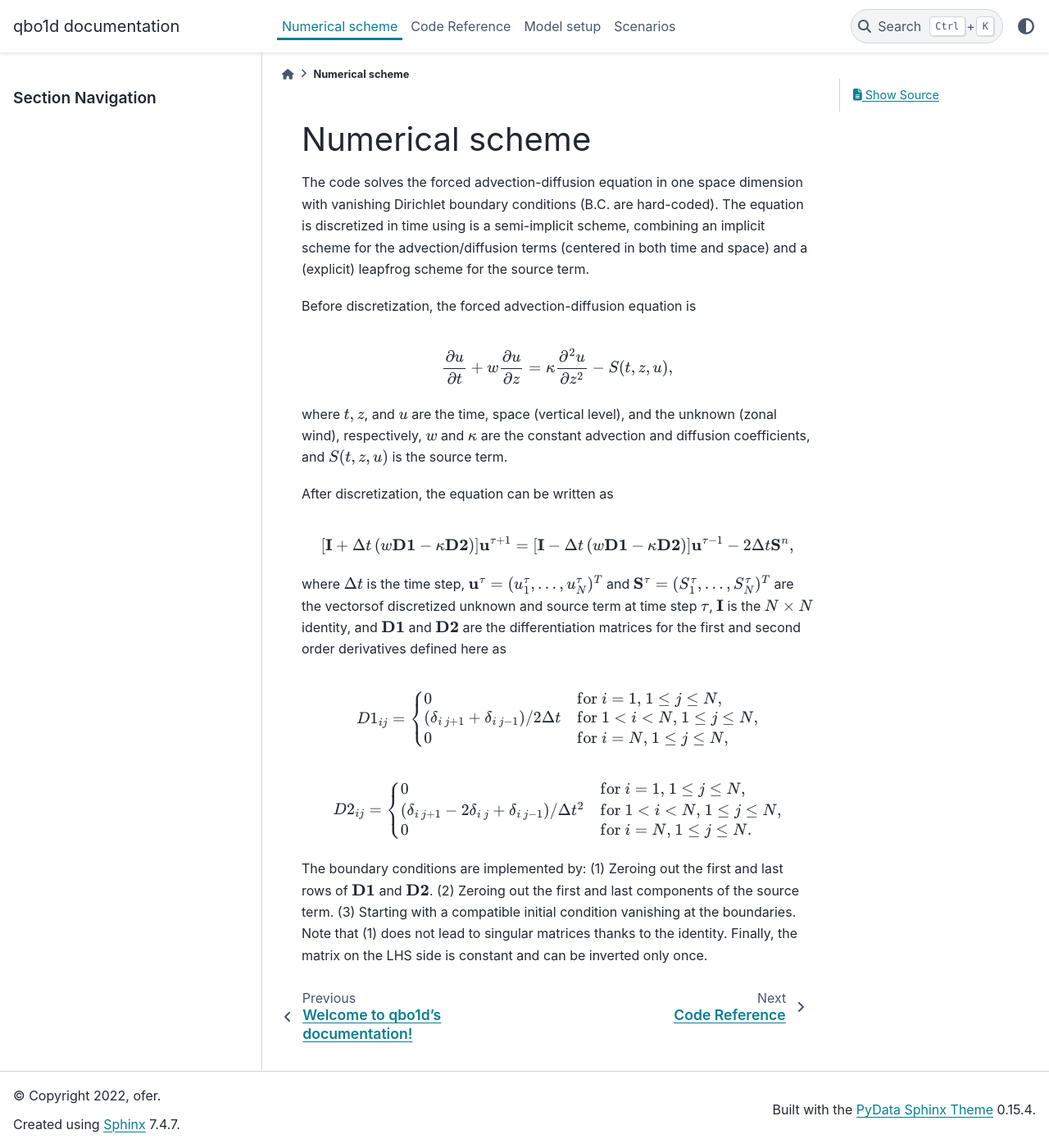
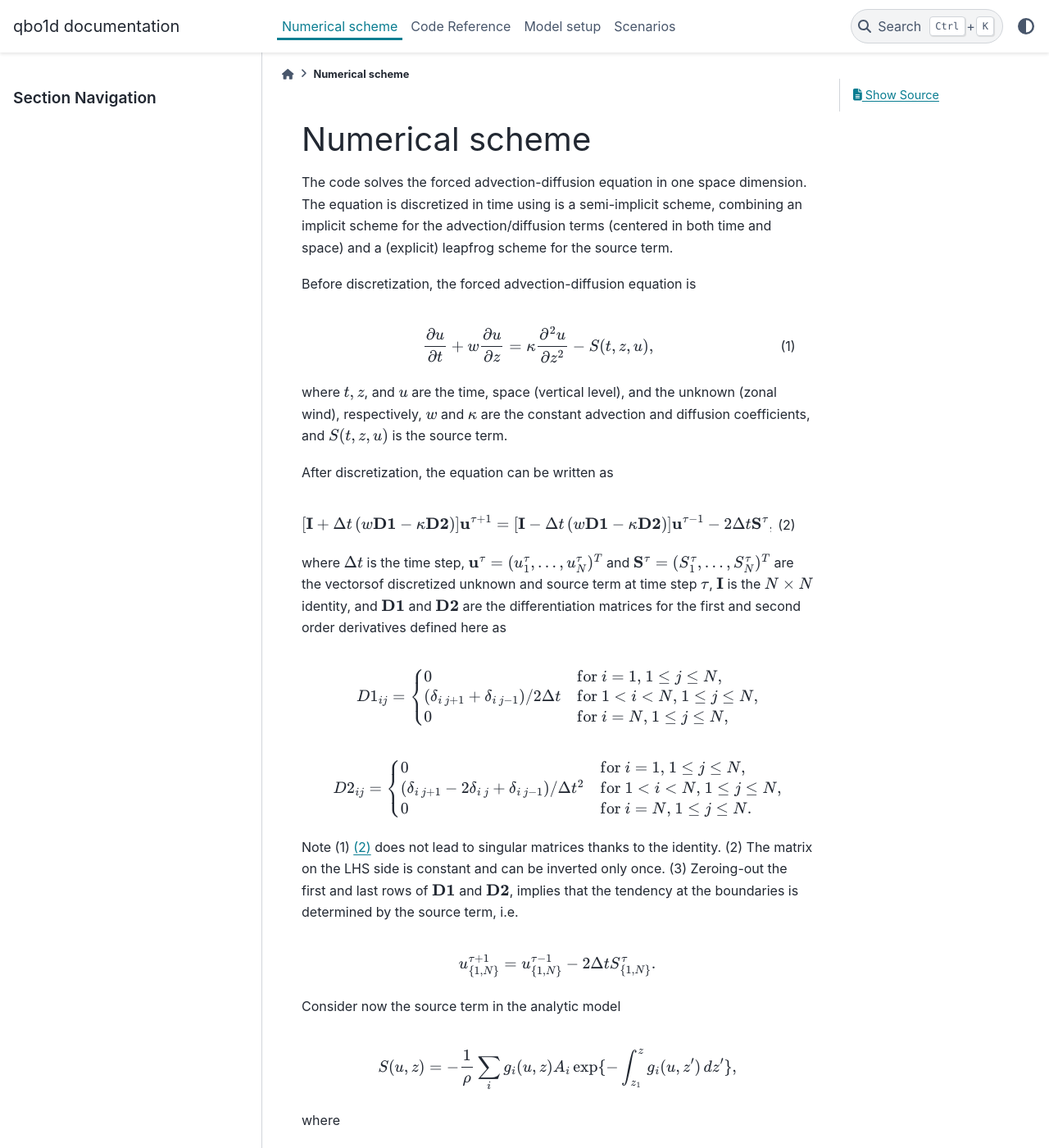
Before and after one commit to ofershamir/qbo1d, a Sphinx documentation site: the page built from docs/numerical-scheme.rst, in a window 1280 px wide and 1400 px high. Shown: the whole window at 82% size. Built offline with Sphinx 7.4.7 and the PyData theme 0.15.4, drawn with Linux system fonts in a browser that asks for light colours; some of the changed text lies outside the part shown.

Commit message:
Routine documentation update

```diff
--- a/docs/numerical-scheme.rst
+++ b/docs/numerical-scheme.rst
@@ -2,15 +2,15 @@
 Numerical scheme
 ================
 
-The code solves the forced advection-diffusion equation in one space dimension
-with vanishing Dirichlet boundary conditions (B.C. are hard-coded). The equation
-is discretized in time using is a semi-implicit scheme, combining an implicit
-scheme for the advection/diffusion terms (centered in both time and space) and a
-(explicit) leapfrog scheme for the source term.
+The code solves the forced advection-diffusion equation in one space dimension.
+The equation is discretized in time using is a semi-implicit scheme, combining
+an implicit scheme for the advection/diffusion terms (centered in both time and
+space) and a (explicit) leapfrog scheme for the source term.
 
 Before discretization, the forced advection-diffusion equation is
 
 .. math::
+	:label: before-discretization
 
 	\frac{\partial u}{\partial t} + w \frac{\partial u}{\partial z} = \kappa
 	\frac{\partial^2 u}{\partial z^2} - S(t,z,u),
@@ -23,12 +23,13 @@
 After discretization, the equation can be written as
 
 .. math::
+	:label: after-discretization
 
 	\left[ \mathbf{I} + \Delta t \left( w \mathbf{D1} -
 	\kappa \mathbf{D2} \right) \right] \mathbf{u}^{\tau+1} =
 	\left[ \mathbf{I} - \Delta t \left( w \mathbf{D1} -
 	\kappa \mathbf{D2} \right) \right] \mathbf{u}^{\tau-1} -
-	2 \Delta t \mathbf{S}^{n},
+	2 \Delta t \mathbf{S}^{\tau},
 
 where :math:`\Delta t` is the time step,
 :math:`\mathbf{u}^{\tau} = (u^{\tau}_{1}, ..., u^{\tau}_{N})^{T}` and
@@ -65,9 +66,44 @@
 	\end{cases}
 	\end{equation}
 
-The boundary conditions are implemented by: (1) Zeroing out the first and last
-rows of :math:`\mathbf{D1}` and :math:`\mathbf{D2}`. (2) Zeroing out
-the first and last components of the source term. (3) Starting with a compatible
-initial condition vanishing at the boundaries. Note that (1) does not lead to
-singular matrices thanks to the identity. Finally, the matrix on the LHS side is
-constant and can be inverted only once.
+Note (1) :eq:`after-discretization` does not lead to singular matrices thanks
+to the identity. (2) The matrix on the LHS side is constant and can be inverted
+only once. (3) Zeroing-out the first and last rows of :math:`\mathbf{D1}` and
+:math:`\mathbf{D2}`, implies that the tendency at the boundaries is determined
+by the source term, i.e.
+
+.. math::
+
+	u_{\{1,N\}}^{\tau+1} =
+	u_{\{1,N\}}^{\tau-1} -
+	2 \Delta t S_{\{1,N\}}^{\tau}.
+
+Consider now the source term in the analytic model
+
+.. math ::
+
+	S(u, z) = - \frac{1}{\rho} \sum_{i} g_{i}(u, z) A_{i}
+	\exp\{ - \int_{z_1}^{z} g_{i}(u, z') \, dz' \},
+
+where
+
+.. math ::
+
+	g_{i}(u, z) = \frac{\alpha(z) N}{k(u-c_{i})^2)} .
+
+At the bottom :math:`z=z_1`:
+
+.. math ::
+
+	S(u_1, z_1) = - \frac{\alpha(z) N}{\rho} \sum_{i}
+	\frac{A_{i}}{k(u_1-c_{i})^2)},
+
+If :math:`u_1=0`, the phase speeds :math:`c_i` are uniformly spaced around
+:math:`c=0`, and the amplitudes are antisymmetric with respect to the phase
+speed, i.e. :math:`A(-c)=-A(c)`, then the bottom source is also zero. Then, if
+the initial wind and wind tendency at the bottom are zero, the will remain zero.
+
+At the top, the source term does not vanish for all :math:`t` analytically. Yet,
+numerically, the source terms is computed by applyting :math:`\mathbf{D1}` to
+the flux, which gurantee zeros-out the source term at the top. Then, if
+the initial wind and wind tendency at the top are zero, they will remain zero.
```
Also changed, not shown: README.md (+5 -5 lines), docs/code.rst (+22 -1 lines), 2 other files.
